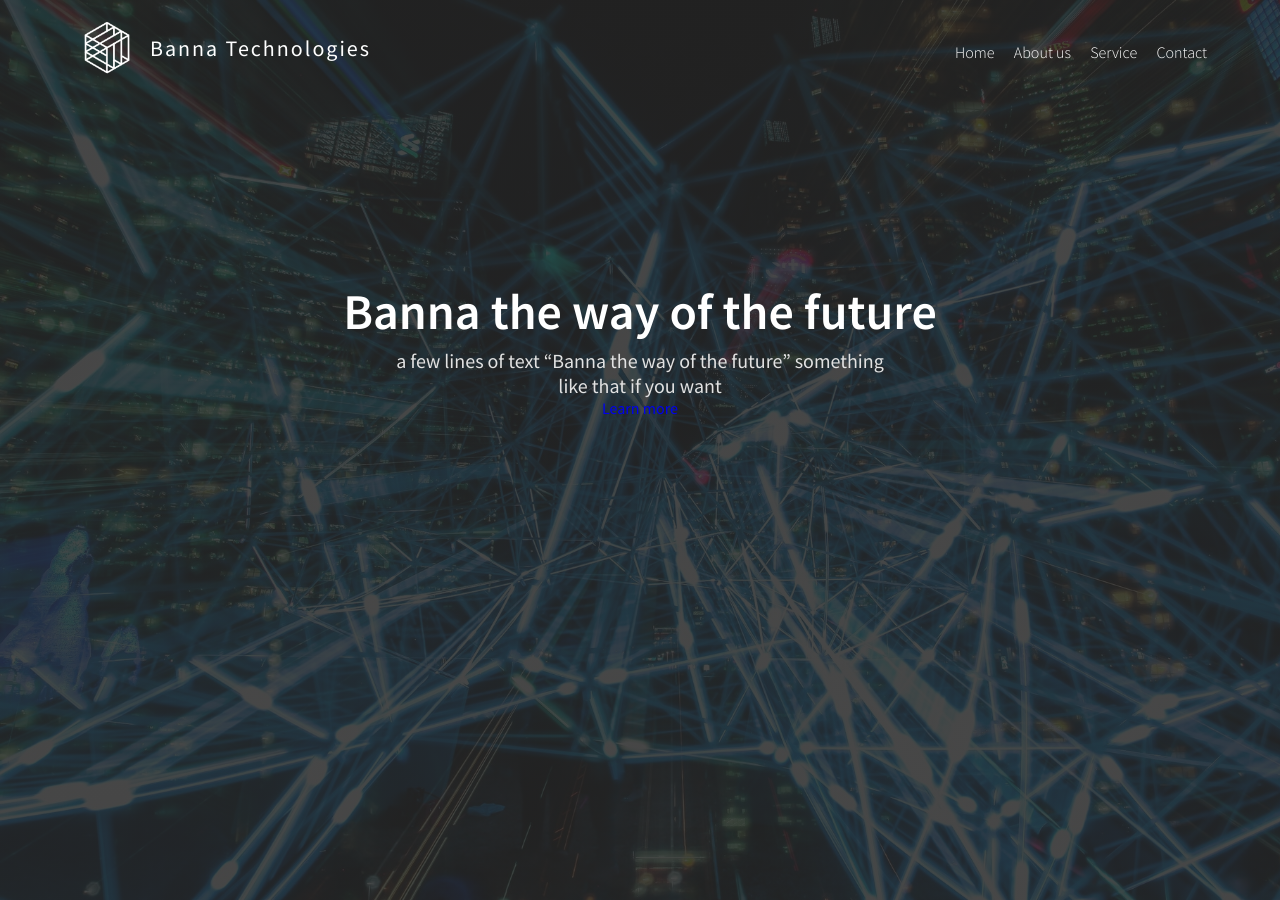
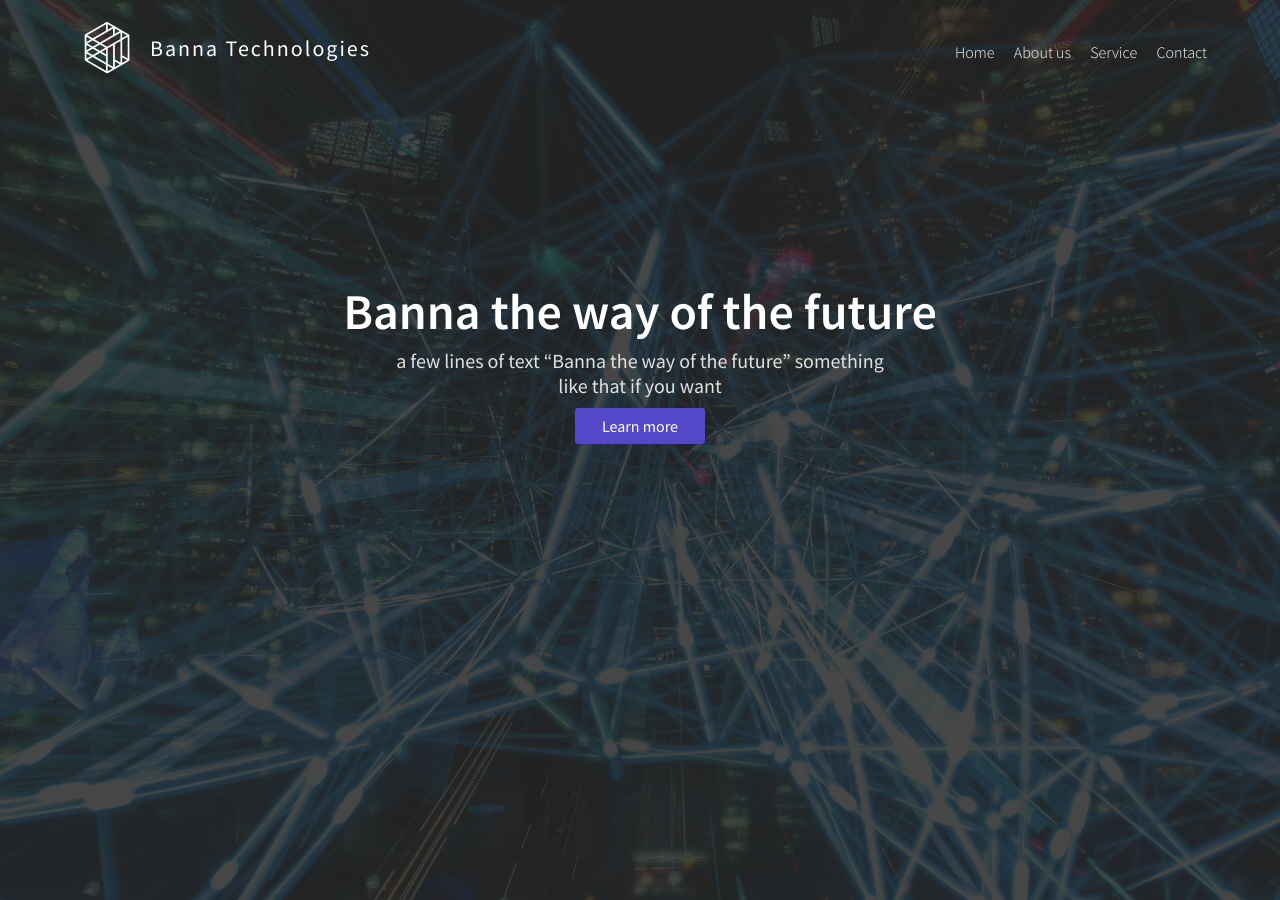
Before and after one commit to leonwalrond/leonwalrond.github.io, a Jekyll site: the page built from index.md, in a window 1280 px wide. Built offline with Jekyll 4.4.1, drawn with Linux system fonts in a browser that asks for light colours.

Commit message:
Learn more button

```diff
--- a/_layouts/default.html
+++ b/_layouts/default.html
@@ -33,7 +33,7 @@
       <div class="text-container">
         <p class="main-title">Banna the way of the future</p>
         <p class="sub-title">a few lines of text “Banna the way of the future” something like that if you want </p>
-        <a href="/about" class="thing">Learn more</a>
+        <a href="/about" class="learn-more">Learn more</a>
       </div>
     </div>    <!--End of outter-hero-->
   </body>
--- a/css/style.css
+++ b/css/style.css
@@ -153,6 +153,17 @@ h1 {
   display: inline-block;
   align-items: center;
   justify-content: center;
+}
+
+.learn-more {
+  padding: 8px 27px;
+  background-color: #5448C8;
+  color: #FFFFFF;
+  border: none;
+  border-radius: 3px;
+  margin-top: 10px;
+  font-size: 16px;
+  font-weight: 400;
 }
 
 /* Hero section*/
@@ -512,13 +523,3 @@ h1 {
   margin-bottom: 25px;
 }
 /* Services */
-a .thing {
-  padding: 8px 27px;
-  background-color: #5448C8;
-  color: #FFFFFF;
-  border: none;
-  border-radius: 3px;
-  margin-top: 10px;
-  font-size: 16px;
-  font-weight: 400;
-}
--- a/index.html
+++ b/index.html
@@ -13,7 +13,7 @@
       <header>
         <nav>
           <div class="logo">
-            <a href="/">
+            <a href="index.html">
             <img src="img/white-logo.png" alt="">
             </a>
             <a href="/">
@@ -33,7 +33,7 @@
       <div class="text-container">
         <p class="main-title">Banna the way of the future</p>
         <p class="sub-title">a few lines of text “Banna the way of the future” something like that if you want </p>
-        <a href="/about" class="thing">Learn more</a>
+        <a href="#" class="learn-more">Learn more</a>
       </div>
     </div>    <!--End of outter-hero-->
   </body>
```
Also changed, not shown: 2 other files.
